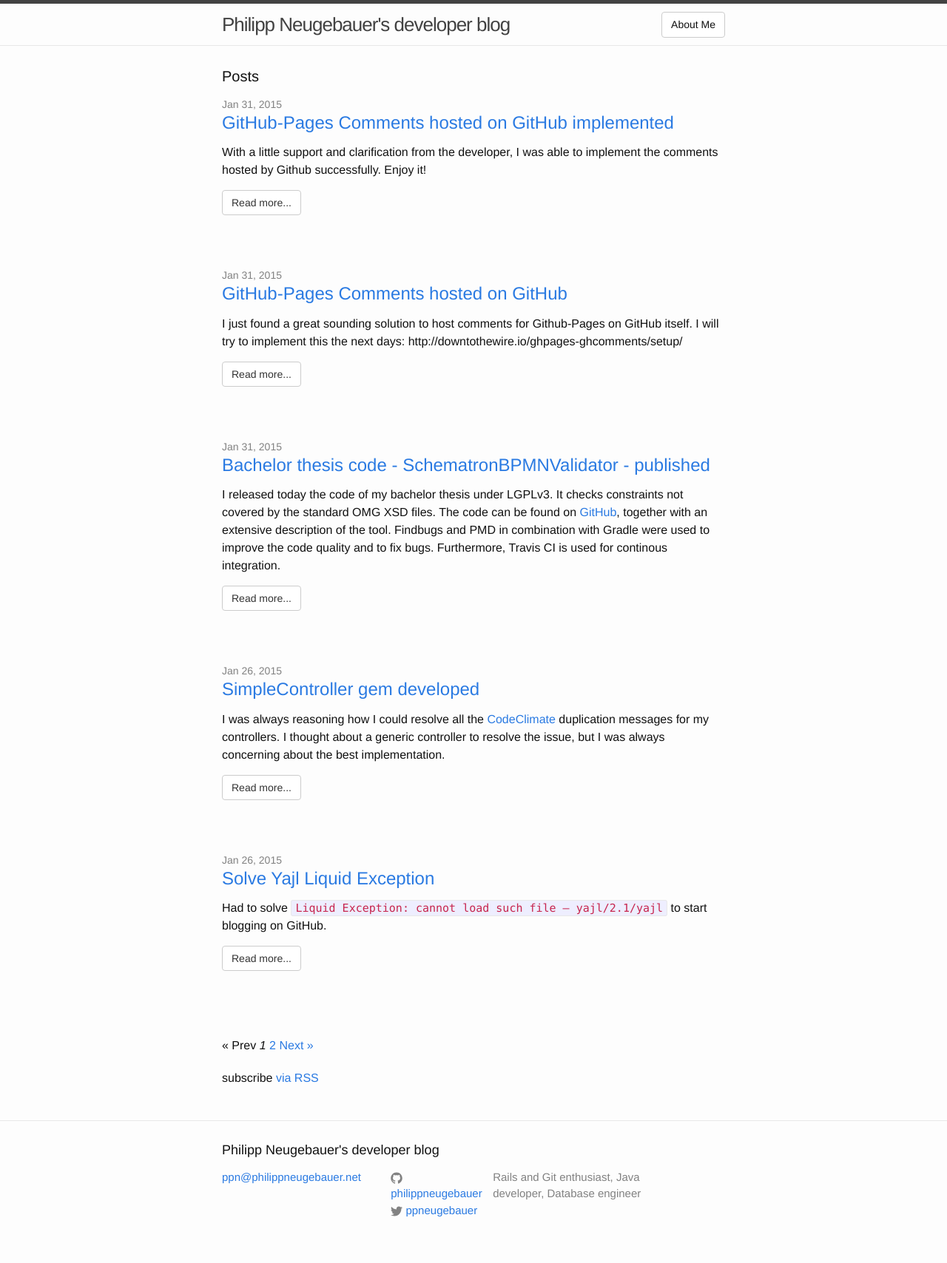
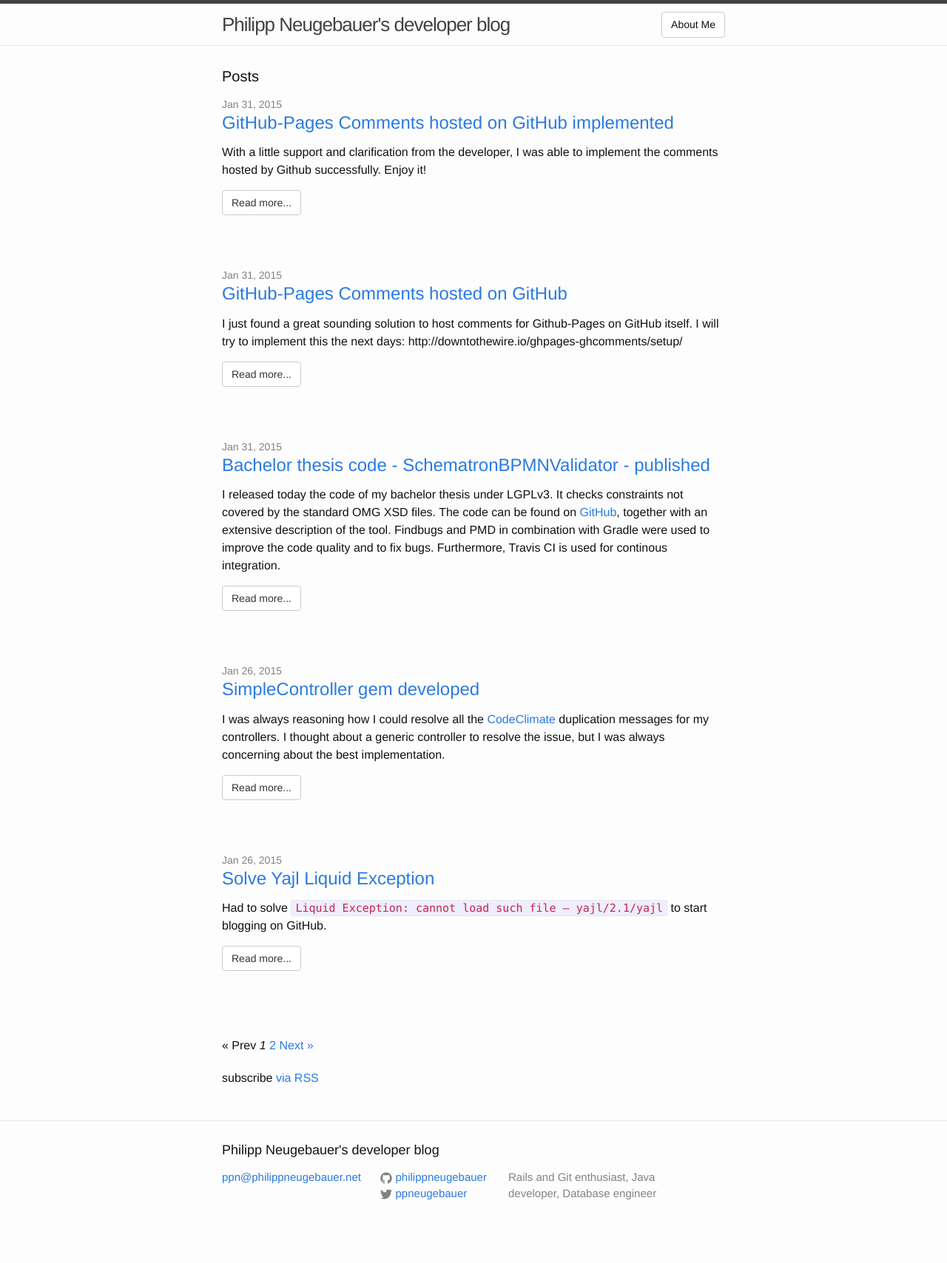
Before and after one commit to philippneugebauer/philippneugebauer.github.io, a Jekyll site: the page built from index.html, in a window 1280 px wide. Shown: the whole page at 74% size. Built offline with Jekyll 4.4.1, drawn with Linux system fonts in a browser that asks for light colours; the list of posts is cut into pages by our own code; after the commit the page ends 1686 px from its top, so only the background shows below that.

Commit message:
layout adapted for bootstrap

```diff
--- a/_sass/_layout.scss
+++ b/_sass/_layout.scss
@@ -121,18 +121,18 @@
 }
 
 .footer-col-1 {
-    width: -webkit-calc(35% - (#{$spacing-unit} / 2));
-    width:         calc(35% - (#{$spacing-unit} / 2));
+    width: -webkit-calc(33% - (#{$spacing-unit} / 2));
+    width:         calc(33% - (#{$spacing-unit} / 2));
 }
 
 .footer-col-2 {
-    width: -webkit-calc(22% - (#{$spacing-unit} / 2));
-    width:         calc(22% - (#{$spacing-unit} / 2));
+    width: -webkit-calc(27% - (#{$spacing-unit} / 2));
+    width:         calc(27% - (#{$spacing-unit} / 2));
 }
 
 .footer-col-3 {
-    width: -webkit-calc(43% - (#{$spacing-unit} / 2));
-    width:         calc(43% - (#{$spacing-unit} / 2));
+    width: -webkit-calc(40% - (#{$spacing-unit} / 2));
+    width:         calc(40% - (#{$spacing-unit} / 2));
 }
 
 @include media-query($on-laptop) {
```
